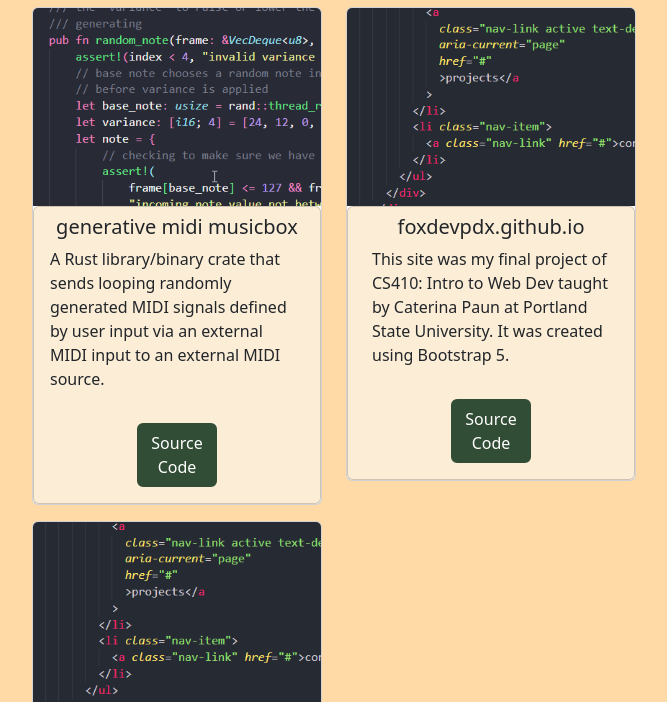
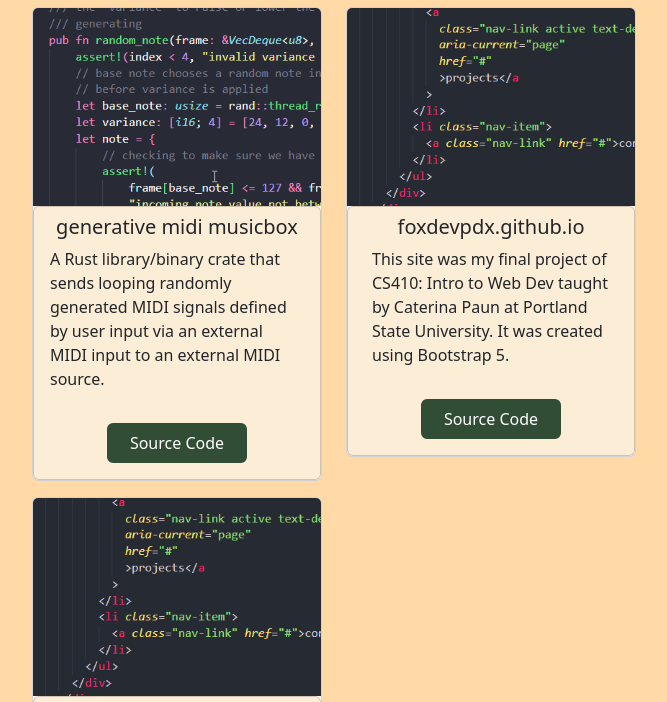
Before and after one commit to foxdevpdx/foxdevpdx.github.io, a plain HTML site: page projects.html in a window 1280 px wide. Shown: the part 90-792 px from the top of the page, without its empty margins (306-973 px from the left). Drawn offline with nearby package versions, Linux system fonts and the light colour scheme; no server answers.

Commit message:
added new button css

```diff
--- a/css/styles.css
+++ b/css/styles.css
@@ -12,7 +12,6 @@ body {
 }
 
 #logo {
-  /* width: 25%; */
   height: 40px;
   margin-right: 10px;
 }
@@ -70,6 +69,10 @@ body {
 }
 
 #web-button {
+  color: rgb(255, 255, 255);
+  background: #314d36; /* logo color */
+  border: 2px solid #314d36;
+  width: 140px;
   margin: 0 auto;
 }
 
```
